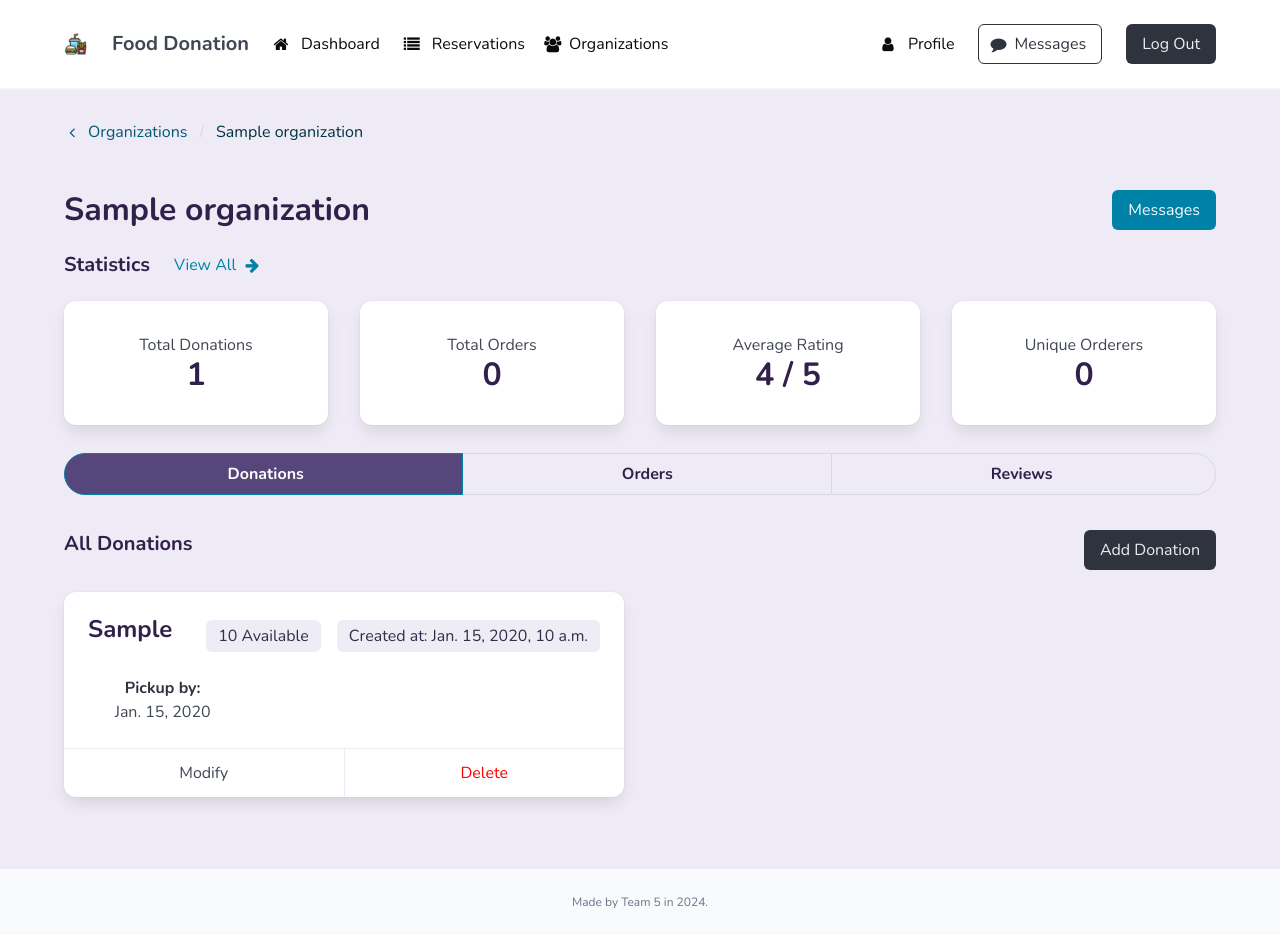
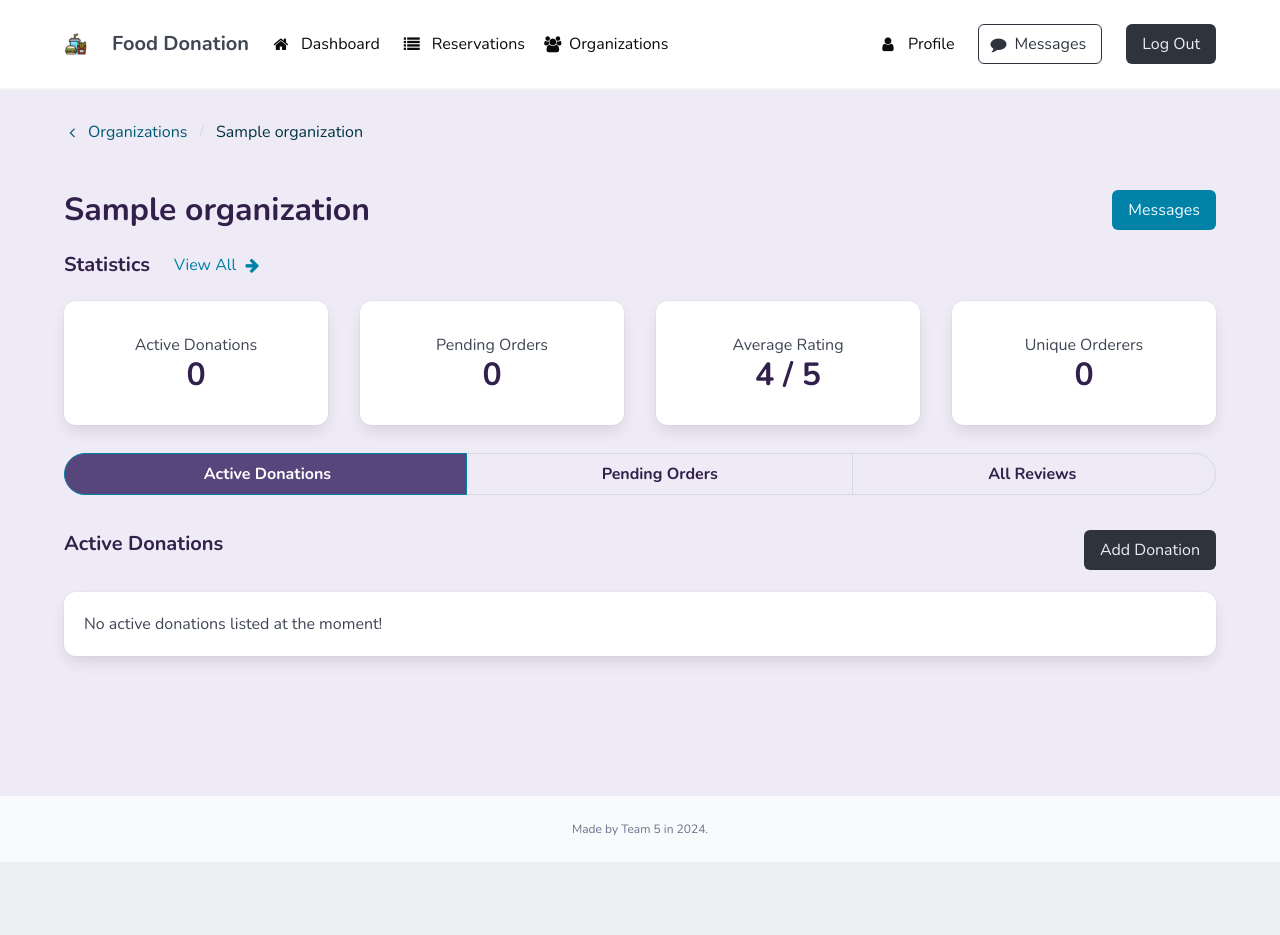
Before and after one commit to gcivil-nyu-org/wed-fall24-team5, a Django app: page /organization/manage_organization/00000000-0000-0000-0000-000000000001/ in a window 1280 px wide. After the commit the page ends 835 px from the top, so only its background shows below. Run offline with Django 5.2, Linux system fonts and the light colour scheme; a user stored in the database is signed in; tables that the repository leaves empty hold one stand-in row (values such as "Sample post"); some libraries are stand-ins or nearby versions.

Commit message:
Streamlined manage organization flows to showcase only active donations, pending orders and all reviews

```diff
--- a/src/donor_dashboard/templates/donor_dashboard/manage_organization.html
+++ b/src/donor_dashboard/templates/donor_dashboard/manage_organization.html
@@ -74,7 +74,7 @@ Manage Organization
         <div class="column is-full-mobile has-text-centered">
             <div class="card pt-2 pb-2">
                 <div class="card-content">
-                    <p class="heading">Total Donations</p>
+                    <p class="heading">Active Donations</p>
                     <p class="title">{{ donations.count }}</p>
                 </div>
             </div>
@@ -82,7 +82,7 @@ Manage Organization
         <div class="column is-full-mobile has-text-centered">
             <div class="card pt-2 pb-2">
                 <div class="card-content">
-                    <p class="heading">Total Orders</p>
+                    <p class="heading">Pending Orders</p>
                     <p class="title">{{ orders.count }}</p>
                 </div>
             </div>
@@ -112,20 +112,20 @@ Manage Organization
     <div class="tabs is-centered is-toggle is-toggle-rounded is-fullwidth has-text-weight-semibold mt-3">
         <ul>
             <li id="donations-tab">
-                <a>Donations</a>
+                <a>Active Donations</a>
             </li>
             <li id="orders-tab">
-                <a>Orders</a>
+                <a>Pending Orders</a>
             </li>
             <li id="reviews-tab">
-                <a>Reviews</a>
+                <a>All Reviews</a>
             </li>
         </ul>
     </div>
     <!-- Content for List of Donations tab -->
     <div id="donations-content" class="manage-tab">
         <div class="flex-container is-justify-content-space-between is-align-items-center mb-3">
-            <h2 class="subtitle mt-3"><strong>All Donations</strong></h2>
+            <h2 class="subtitle mt-3"><strong>Active Donations</strong></h2>
         {% if status %}
         <div class="buttons">
             <button id="add-donation-button" class="button is-dark">Add Donation</button>
@@ -183,7 +183,7 @@ Manage Organization
             {% endfor %}
         </div>
         {% else %}
-        <p class="box">No donations available at the moment.</p>
+        <p class="box">No active donations listed at the moment!</p>
         {% endif %}
     </div>
 
@@ -260,13 +260,13 @@ Manage Organization
         </div>
         {% endfor %}
         {% else %}
-        <p class="box">No orders to display.</p>
+        <p class="box">No pending orders to display!</p>
         {% endif %}
     </div>
     <!-- Content for My Reviews tab -->
     <div id="reviews-content" class="tab-content is-hidden manage-tab">
-        {% if donations %}
-        {% for donation in donations %}
+        {% if reviewed_donations %}
+        {% for donation in reviewed_donations %}
         {% if donation.userreview_set.all %}
         <div class="donation-dropdown mb-3">
             <button class="donation-dropdown-trigger button is-fullwidth is-info is-light" aria-haspopup="true">
@@ -324,7 +324,7 @@ Manage Organization
         {% endif %}
         {% endfor %}
         {% else %}
-        <p class="box">No donations to display.</p>
+        <p class="box">No reviews to display!</p>
         {% endif %}
     </div>
     <div id="addDonationModal" class="modal">
--- a/src/donor_dashboard/views.py
+++ b/src/donor_dashboard/views.py
@@ -23,6 +23,7 @@ import csv
 from itertools import chain
 from operator import attrgetter
 import json
+from django.utils.timezone import now
 
 
 @login_required
@@ -141,16 +142,16 @@ def manage_organization(request, organization_id):
         else:
             owner_access = False
 
+        update_donations()
+        cancel_expired_orders()
+
         # Fetch donations with related reviews
         donations = Donation.objects.filter(
             organization_id=organization.organization_id,
             active=True,
-        ).prefetch_related(
-            Prefetch(
-                "userreview_set",
-                queryset=UserReview.objects.order_by("modified_at"),
-            )
         )
+
+        reviewed_donations = get_donations_with_reviews(organization.organization_id)
 
         # Prefetch orders and dietary restrictions for each user
         orders = (
@@ -183,6 +184,7 @@ def manage_organization(request, organization_id):
             .order_by("modified_at")
             .values("rating", "comment")
         )
+
         rating = reviews.aggregate(avg=Avg("rating"))["avg"]
         num_users = orders.values("user").distinct().count()
         form = AddDonationForm()
@@ -197,6 +199,7 @@ def manage_organization(request, organization_id):
                 "owner_access": owner_access,
                 "reviews": reviews,
                 "rating": rating,
+                "reviewed_donations": reviewed_donations,
                 "num_users": num_users,
                 "form": form,
             },
@@ -808,3 +811,48 @@ def remove_admin_owner(request, organization_id, admin_email):
         return redirect(
             "donor_dashboard:manage_organization", organization_id=organization_id
         )
+
+
+def update_donations():
+    """
+    Updates the donations to keep only those with pickup dates today or later as active.
+    All other donations will be marked as inactive.
+    """
+    today = now().date()  # Get the current date
+
+    # Filter donations with pickup dates today or later and ensure they are active
+    Donation.objects.filter(pickup_by__gte=today).update(active=True)
+
+    # Mark donations with pickup dates before today as inactive
+    Donation.objects.filter(pickup_by__lt=today).update(active=False)
+
+
+def cancel_expired_orders():
+    """
+    Updates the status of all pending orders to 'canceled' if the pickup date has expired.
+    """
+    today = now().date()  # Get the current date
+
+    # Identify orders with expired pickup dates and 'pending' status
+    expired_orders = Order.objects.filter(
+        donation__pickup_by__lt=today, order_status="pending"
+    )
+
+    # Update their status to 'canceled' and deactivate them
+    expired_orders.update(order_status="canceled", active=False)
+
+
+def get_donations_with_reviews(organization_id):
+    """
+    Fetch donations that have user reviews for a specific organization,
+    ordered by pickup date with the most recent donations on top.
+    """
+    donations_with_reviews = (
+        Donation.objects.filter(
+            organization=organization_id,
+            userreview__isnull=False,
+        )
+        .distinct()
+        .order_by("-pickup_by")  # Order by pickup date in descending order
+    )
+    return donations_with_reviews
```
